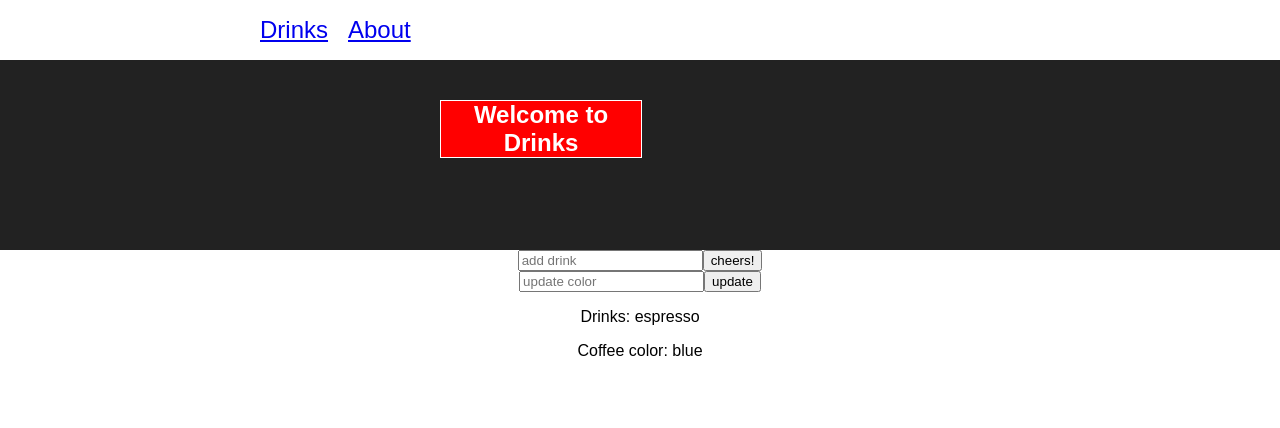
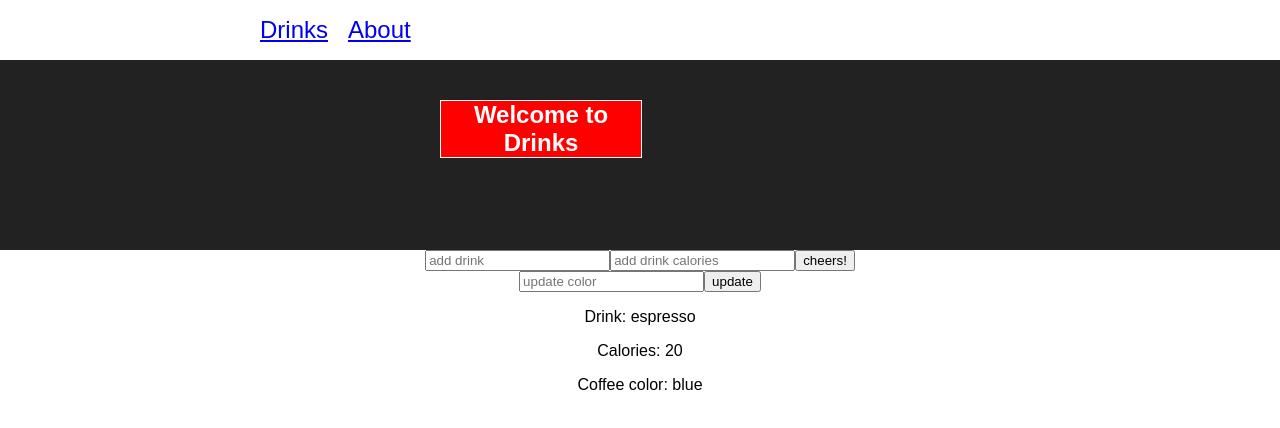
Before and after one commit to davideliason/coffeeLog-react-router-express, a React (Create React App) app in the folder public/client/: page / in a window 1280 px wide. Shown: the top 428 px of the page. Built offline with nearby package versions, Linux system fonts and the light colour scheme.

Commit message:
success in refactoring drinks state so that the values are in object form with drinks and calories key:values with successfully adding of inputted form values into a new array object within state and passing the last inputted object values into the view

```diff
--- a/public/client/src/App.js
+++ b/public/client/src/App.js
@@ -28,12 +28,15 @@ class App extends Component {
       e.preventDefault();
 
       var drinksArray = this.state.drinks;
-      drinksArray.push(this._inputDrink.value);
+      drinksArray.push({
+        drink: this._inputDrink.value,
+        calories: this._inputDrinkK.value});
       this.setState({
         drinks : drinksArray
         });
 
       this._inputDrink.value = "";
+      this._inputDrinkK.value="";
     }
 
     addColor(e){
@@ -68,6 +71,8 @@ class App extends Component {
         {/*(<p>{this.props.name}: i'm a prop</p>*/}
            <form onSubmit={this.addDrink}>
              <input ref={ (a) => this._inputDrink = a }placeholder="add drink"></input>
+             <input ref={ (b) => this._inputDrinkK = b }placeholder="add drink calories"></input>
+
              <button type="submit">cheers!</button>
            </form>
 
--- a/public/client/src/Drinks.jsx
+++ b/public/client/src/Drinks.jsx
@@ -10,9 +10,12 @@ class Drinks extends React.Component{
 		};
 	}
 	render(){
+		let lastDrink = this.state.drinks[this.state.drinks.length-1];
+
 		return(
 			 <div>
-				<p>Drinks: {this.state.drinks[1].drink}</p>
+				<p>Drink: {lastDrink.drink}</p>
+				<p>Calories: {lastDrink.calories}</p>
 				<Coffee colors={this.state.colors} />
 			 </div>
 			);
```
